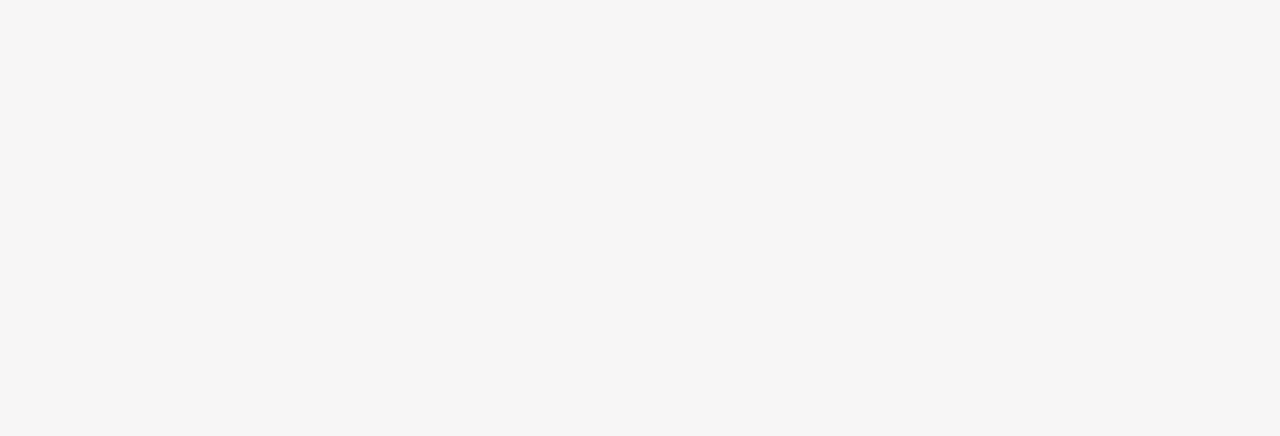
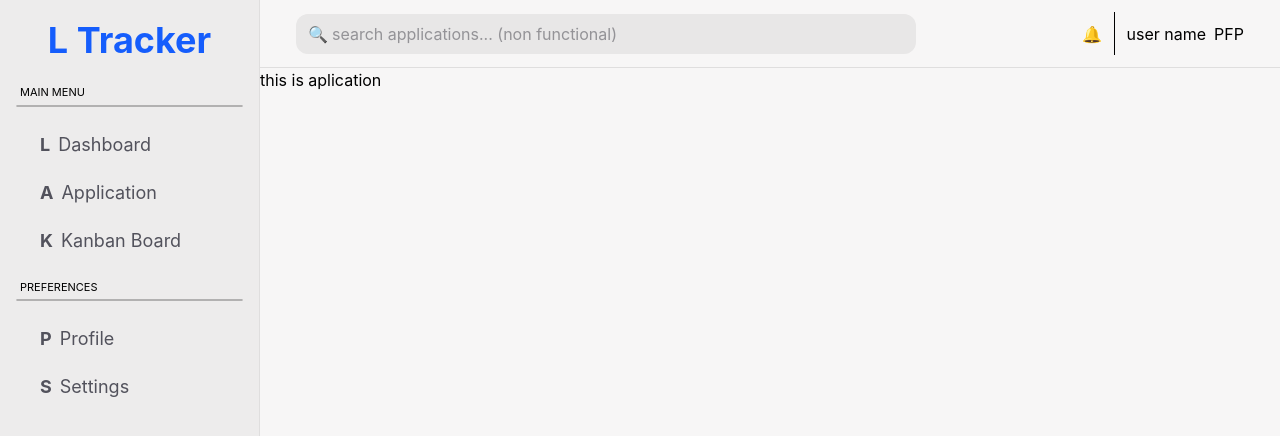
Before and after one commit to aniboe/Job-Application-Tracker-Project, a React (Vite) app in the folder frontend/: page /applications in a window 1280 px wide. Before the commit this address had no page. Shown: the top 436 px of the page. Built offline with nearby package versions, Linux system fonts and the light colour scheme.

Commit message:
add Redux integration for application data management

```diff
--- a/frontend/package.json
+++ b/frontend/package.json
@@ -10,10 +10,12 @@
     "preview": "vite preview"
   },
   "dependencies": {
+    "@reduxjs/toolkit": "^2.12.0",
     "@tailwindcss/vite": "^4.3.2",
     "axios": "^1.18.1",
     "react": "^19.2.0",
     "react-dom": "^19.2.0",
+    "react-redux": "^9.3.0",
     "react-router-dom": "^7.18.1",
     "recharts": "^3.10.0",
     "tailwindcss": "^4.3.2"
--- a/frontend/src/App.jsx
+++ b/frontend/src/App.jsx
@@ -5,6 +5,7 @@ import { Route, Routes } from "react-router-dom"
 import Layout from './layout/Layout'
 import Dash from './pages/dashboard/Dash'
 import Landing from './pages/landing/Landing'
+import Application from './pages/applications/Application.jsx'
 
 function App() {
   return (
@@ -30,6 +31,7 @@ function App() {
 
         <Route element={<Layout />}>
           <Route path="/dashboard" element={<Dash/>} />
+          <Route path="/applications" element={<Application/>} />
         </Route>
 
       </Routes>
--- a/frontend/src/layout/Layout.jsx
+++ b/frontend/src/layout/Layout.jsx
@@ -1,7 +1,7 @@
 import React from 'react'
 import SideNav from './Sidenav.jsx'
 import TopBar from './TopBar.jsx'
-import Dash from "../pages/dashboard/Dash.jsx"
+import { Outlet } from 'react-router-dom'
 
 
 function Laout() {
@@ -14,7 +14,7 @@ function Laout() {
           <TopBar/>
 
           <div className='flex flex-col flex-1 overflow-auto'>
-            <Dash/>
+            <Outlet/>
           </div>
         </div>
       </div>
--- a/frontend/src/main.jsx
+++ b/frontend/src/main.jsx
@@ -5,11 +5,16 @@ import App from './App.jsx'
 
 import { BrowserRouter } from "react-router-dom"
 
+import { store } from './redux/store/store.js'
+import { Provider } from "react-redux"
+
 createRoot(document.getElementById('root')).render(
 
   <StrictMode>
     <BrowserRouter>
+    <Provider store={store}>
       <App />
+    </Provider>
     </BrowserRouter>
   </StrictMode>
 )
--- /dev/null
+++ b/frontend/src/pages/applications/Application.jsx
@@ -0,0 +1,17 @@
+import React from 'react'
+
+import { useSelector } from "react-redux"
+import { allAplications } from '../../redux/slices/aplicationData.slice.js'
+
+function Application() {
+
+  const applicationData = useSelector(allAplications)
+
+
+
+  return (
+    <div>this is aplication</div>
+  )
+}
+
+export default Application
--- a/frontend/src/pages/dashboard/Dash.jsx
+++ b/frontend/src/pages/dashboard/Dash.jsx
@@ -7,10 +7,26 @@ import { useEffect } from 'react'
 import { useState } from 'react'
 import RecentAplication from './cards/RecentAplication'
 
+import { addApplicationData } from '../../redux/slices/aplicationData.slice.js'
+import { useDispatch, useSelector } from "react-redux"
+import { allAplications } from '../../redux/slices/aplicationData.slice.js'
+
+
+
+
 function Dash() {
-  const [allApplicationData, setAllApplicationData] = useState([])
+
+  const dispatch = useDispatch()
+
+  // xdont need this line because "recentTenApplication" is derived from redix state
+  // const [recentApplications, setRecentApplications] = useState([])
   const [cardStatusCount, setCardStatusCount] = useState({})
   const [lineGraphData, setLineGraphData] = useState([])
+
+
+  // this is derived from redux state
+  const recentTenApplication = useSelector(allAplications).slice(0, 10)
+
 
 
   // get status count
@@ -27,9 +43,12 @@ function Dash() {
           return acc
         }, {})
 
-        setAllApplicationData(statusData?.data.allAplicaion)
+        // setRecentApplications(recentTenApplication) // this has to be done outside sinde data is being recieved from redux not this api
         setLineGraphData(statusData?.data.lineGraphData)
         setCardStatusCount(properObjectData)
+
+        dispatch(addApplicationData(statusData?.data.allAplicaion)) // redux
+
       }
       catch (error) {
         console.log("somethig went : ",error); // later pass it into error State
@@ -123,7 +142,7 @@ function Dash() {
 
 
           {/* list of ls */}
-          {allApplicationData.slice(0, 10).map((val)=>(
+          {recentTenApplication.reverse().map((val)=>( // not using "sort()" because "reverse()" works better here
 
             <li key={val._id} className='border-b border-zinc-500 flex justify-between last:border-0'>
                 <RecentAplication cardDetails = {val}/>
--- a/frontend/src/pages/dashboard/cards/RecentAplication.jsx
+++ b/frontend/src/pages/dashboard/cards/RecentAplication.jsx
@@ -20,7 +20,7 @@ function RecentAplication({cardDetails}) {
       </div>
 
       <div className='flex gap-3 pr-3 items-center'>
-          <div>{cardDetails.createdAt.slice(0,9)}</div>
+          <div>{cardDetails.createdAt.slice(0,10)}</div>
           <div>{cardDetails.status}</div>
       </div>
     </>
--- /dev/null
+++ b/frontend/src/redux/slices/aplicationData.slice.js
@@ -0,0 +1,20 @@
+import { createSlice } from "@reduxjs/toolkit"
+
+export const applicationData = createSlice(
+    {
+        name: "applications",
+        initialState:{
+            value: []
+        },
+        reducers:{
+            addApplicationData: (state, action) => {
+                state.value = action.payload
+            }
+        }
+    }
+)
+
+export const allAplications = (state) => state.applications.value
+
+export const { addApplicationData } = applicationData.actions
+export default applicationData.reducer
--- /dev/null
+++ b/frontend/src/redux/store/store.js
@@ -0,0 +1,10 @@
+import { configureStore } from "@reduxjs/toolkit"
+import applicationReducer from "../slices/aplicationData.slice.js"
+
+export const store = configureStore(
+    {
+        reducer:{
+            applications: applicationReducer,
+        }
+    }
+)
```
Also changed, not shown: 1 other file (tests, documents, lock files or other folders).
